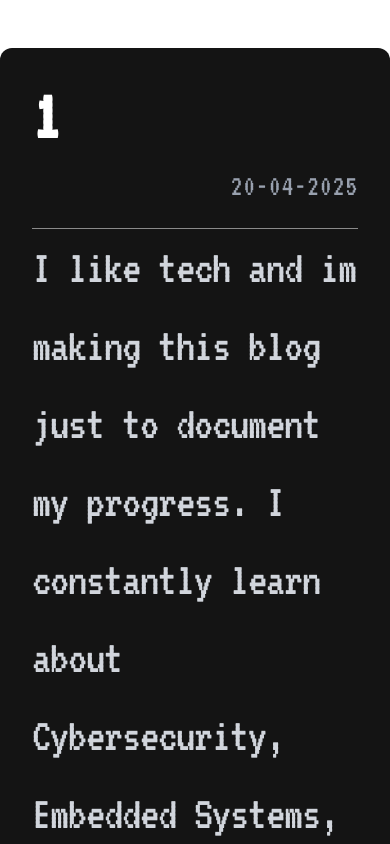
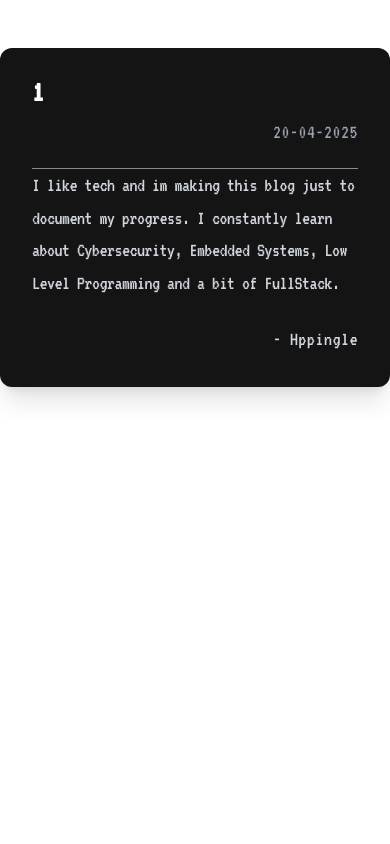
Before and after one commit to Blaeriz/blog, a SvelteKit app: page /blogs/1 in a window 390 px wide. Shown: the top 844 px of the page. Built offline with nearby package versions, Linux system fonts and the light colour scheme.

Commit message:
made the blog reading mobile friendly

```diff
--- a/src/routes/blogs/[slug]/+page.svelte
+++ b/src/routes/blogs/[slug]/+page.svelte
@@ -7,15 +7,17 @@
 <article class="max-w-[1200px] mx-auto p-8 text-white rounded-xl shadow-xl mb-12 bg-[#141414]">
 	<div class="border-b border-white/50">
 		<!-- Post Title -->
-		<h1 class="text-7xl tracking-wider font-extrabold text-gradient mb-4 text-left">
+		<h1 class="text-3xl/6 md:text-7xl tracking-wider font-extrabold text-gradient mb-4 text-left">
 			{post.title}
 		</h1>
 
 		<!-- Post Date -->
-		<p class="text-3xl tracking-wide text-gray-400 text-right mb-6">{post.date}</p>
+		<p class="text-xl/6 md:text-3xl tracking-wide text-gray-400 text-right mb-6">{post.date}</p>
 	</div>
 
 	<!-- Excerpt -->
-	<p class="text-5xl text-gray-300 mb-6 leading-relaxed tracking-tight">{post.content}</p>
-	<p class="text-5xl text-gray-300 mt-6 tracking-wide text-right">- Hppingle</p>
+	<p class="text-xl/8 md:text-3xl text-gray-300 mb-6 leading-relaxed tracking-tight">
+		{post.content}
+	</p>
+	<p class="text-xl/8 md:text-3xl text-gray-300 mt-6 tracking-wide text-right">- Hppingle</p>
 </article>
```
